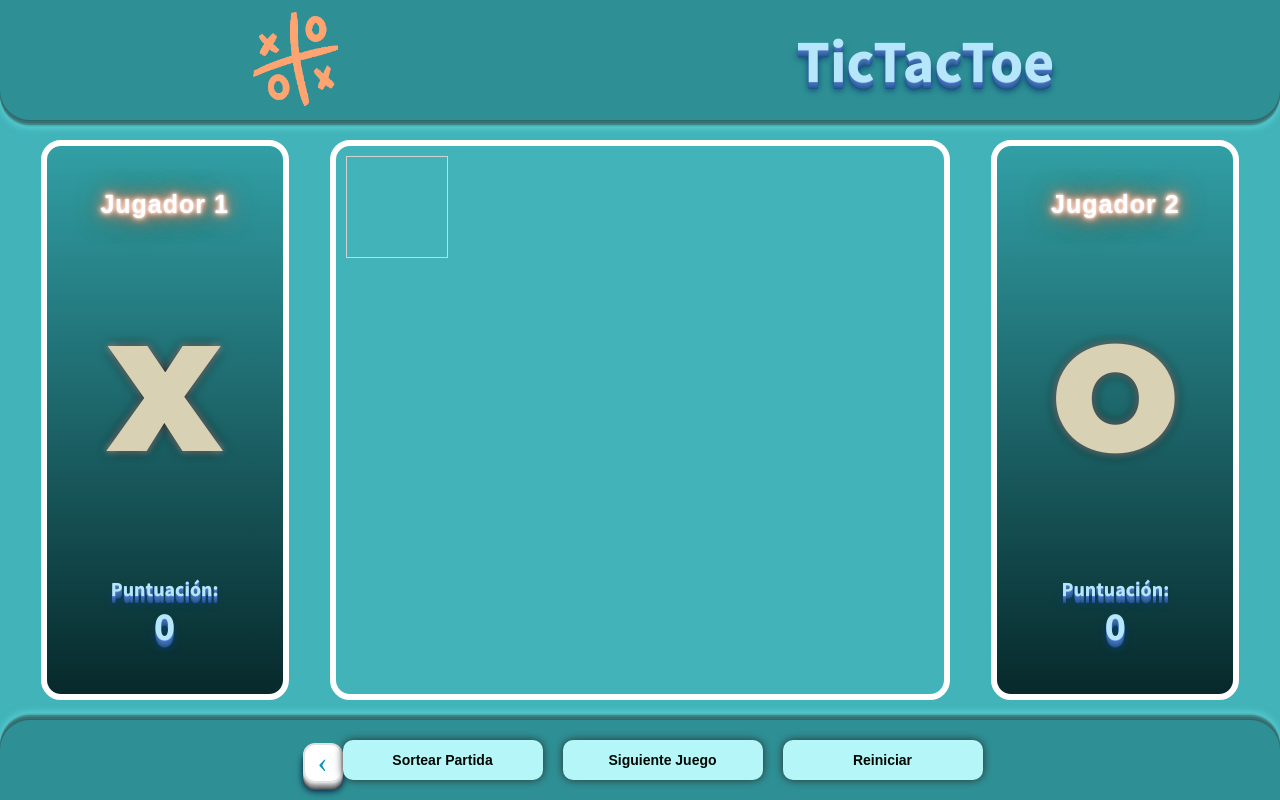
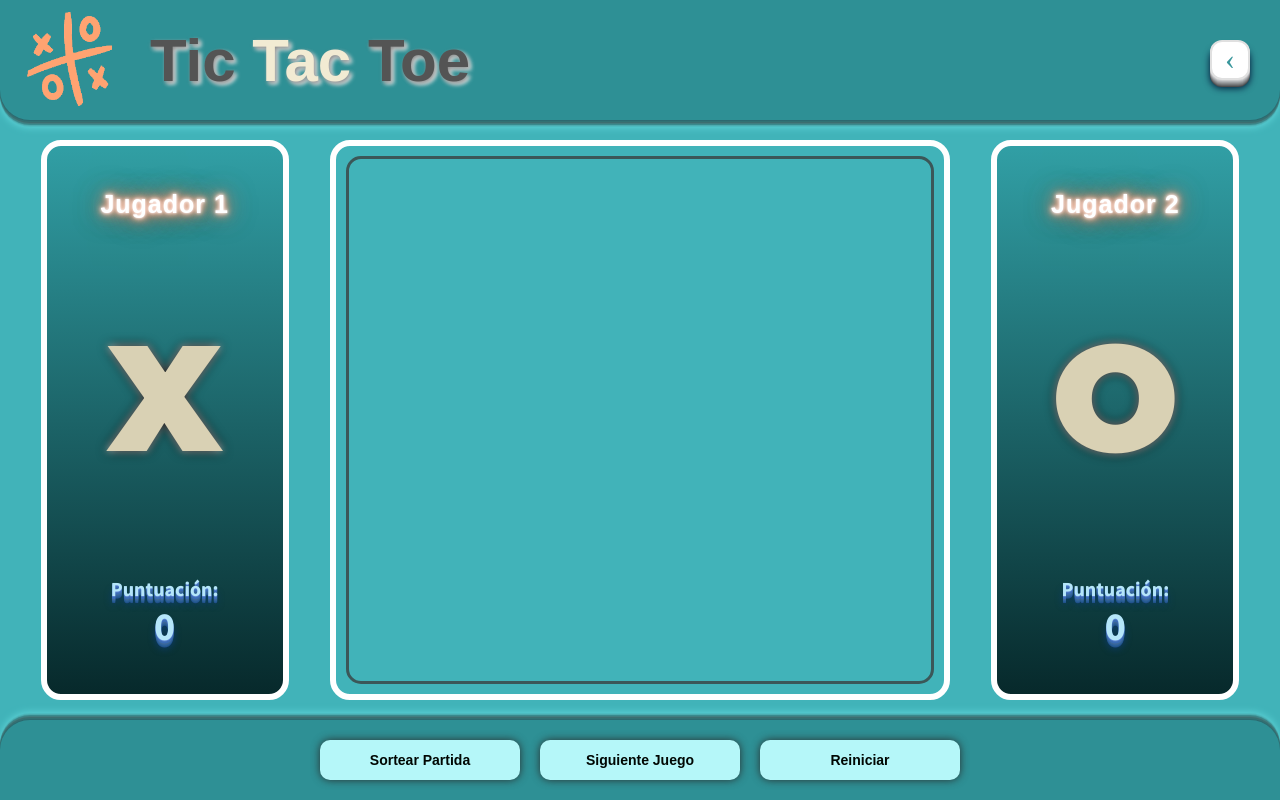
Before and after one commit to UCC-LabCompu2-Historico/proyecto2022-gaggio-filippin, a plain HTML site: page index.html in a window 1280 px wide. Drawn offline with Linux system fonts and the light colour scheme; a web font is replaced by a local one.

Commit message:
Mejoras en css de la pagina principal y agregado de boton para regresar a portada

```diff
--- a/index.html
+++ b/index.html
@@ -24,8 +24,10 @@
         <figure class="header_fig">
             <img class="header__fig-icon" src="./images/logo_tictactoe.png" alt="Game Icon">
         </figure>
-        <h1 class="header__h1">TicTacToe</h1>
-
+        <h1 class="header__h1">Tic <span>Tac</span> Toe</h1>
+        <nav id="atras">
+            <a type="button" href="portada.html" class="Volver_Atras">&#8249;</a>
+        </nav>
     </header>
     <section class="section">
         <aside class="section__aside">
@@ -38,9 +40,7 @@
         </aside>
 
         <main class="section__main">
-            <div>
-                <canvas id="myCanvas" width="100%" height="100%" style="border:1px solid #d3d3d3;"></canvas>
-            </div>
+            <canvas id="myCanvas"></canvas>
         </main>
 
         <div class="section__div-mobile">
@@ -67,9 +67,6 @@
     </section>
 
     <footer class="footer">
-        <nav id="atras">
-            <a type="button" href="portada.html" class="Volver_Atras">&#8249;</a>
-        </nav>
 
         <button type="button" class="button_start_1">
             Sortear Partida
--- a/styles/styles.css
+++ b/styles/styles.css
@@ -26,7 +26,6 @@ body{
     background-color: #2e9095;
     display: flex;
     align-items: center;
-    justify-content: space-around;
     padding-left: 20px;
     border-bottom-right-radius: 30px;
     border-bottom-left-radius: 30px;
@@ -34,11 +33,48 @@ body{
 }
 
 .header__h1 {
+    font-family: sans-serif;
+    font-size: 6rem;
+    color: #545454;
+    text-shadow: 1.5px 1.5px 4px #8a8a8a, 3px 3px 4px white;
+    margin-left: 30px;
+    display: inline;
+}
+
+.header__h1 span{
+    color: #f2ebd3;
+}
+
+.Volver_Atras{
+    color: #39979c;
+    font-size: 30px;
+    text-decoration: none;
+    width: 40px;
+    height: 40px;
+    display: inline-block;
+    border: 2px solid #e0e0e0;
+    border-radius: 30%;
+    background: rgb(255, 255, 255);
+    transition: all 350ms ease;
     text-align: center;
-    font-family: 'Bauhaus 93' , Source Sans Pro;
-    font-size: 6rem;
-    text-shadow: 0px 1px 0px #5980d0, 0px 2px 0px #3e6db3, 0px 3px 0px #386cb9, 0px 4px 0px #3f6994, 0px 5px 0px #31619c, 0px 6px 0px #265e94, 0px 7px 0px #23518c, 0px 8px 7px #0b3c73;
-    color: rgb(181 230 249);
+    box-shadow: 0px 1px 0px #c7c8ca, 0px 2px 0px #b1b3b6, 0px 3px 0px #9d9fa2, 0px 4px 0px #8a8c8e, 0px 5px 0px #77787b, 0px 6px 0px #636466, 0px 7px 0px #4d4d4f, 0px 8px 7px #001135;
+    animation-name: atras;
+    animation-delay: .5s;
+    animation-iteration-count: 8;
+    animation-direction: alternate;
+    animation-duration: .4s;
+}
+
+#atras {
+    margin-left: auto;
+    margin-right: 30px;
+}
+
+.Volver_Atras:hover{
+    transform: scale(0.95);
+    box-shadow: 0px 1px 0px #c7c8ca, 0px 2px 0px #b1b3b6, 0px 3px 0px #9d9fa2, 0px 4px 0px #8a8c8e, 0px 6px 5px #001135;
+    background-color: rgb(241, 241, 241);
+    text-shadow: 0 4px 6px rgb(100, 100, 100);
 }
 
 .section{
@@ -62,20 +98,12 @@ body{
     padding: 10px 10px;
 }
 
-.section__main-table {
+#myCanvas {
+    display: flex;
     width: 100%;
     height: 100%;
-    border-collapse: collapse;
-}
-
-.section__main-table td{
-    text-align: center;
-    font-size: 4.5rem;
-    width: 33.33333%;
-}
-
-.section__main-table tr{
-    height: 33.33333%;
+    border: 3px solid #3b5758;
+    border-radius: 15px;
 }
 
 .button_sel{
@@ -129,34 +157,6 @@ body{
     border-top-left-radius: 30px;
     border-top-right-radius: 30px;
     box-shadow: 0px -1px 0px #2c696f, 0px -2px 0px #337173, 0px -3px 0px #3c6e70, 0px -4px 0px #417e80, 0px -5px 0px #398a8d, 0px -6px 0px #4cacb0, 0px -7px 0px #4dbcc0, 0px -8px 7px #5dd3d7;
-}
-
-.Volver_Atras{
-    color: #0e93bb;
-    font-size: 30px;
-    text-decoration: none;
-    width: 40px;
-    height: 40px;
-    display: inline-block;
-    border: 2px solid #e0e0e0;
-    border-radius: 30%;
-    background: rgb(255, 255, 255);
-    transition: all 350ms ease;
-    text-align: center;
-    margin: 5px 0 0 5px;
-    box-shadow: 0px 1px 0px #c7c8ca, 0px 2px 0px #b1b3b6, 0px 3px 0px #9d9fa2, 0px 4px 0px #8a8c8e, 0px 5px 0px #77787b, 0px 6px 0px #636466, 0px 7px 0px #4d4d4f, 0px 8px 7px #001135;
-    animation-name: atras;
-    animation-delay: .5s;
-    animation-iteration-count: 8;
-    animation-direction: alternate;
-    animation-duration: .4s;
-}
-
-.Volver_Atras:hover{
-    transform: scale(0.95);
-    box-shadow: 0px 1px 0px #c7c8ca, 0px 2px 0px #b1b3b6, 0px 3px 0px #9d9fa2, 0px 4px 0px #8a8c8e, 0px 6px 5px #001135;
-    background-color: rgb(241, 241, 241);
-    text-shadow: 0 4px 6px rgb(100, 100, 100);
 }
 
 .button_start {
```
